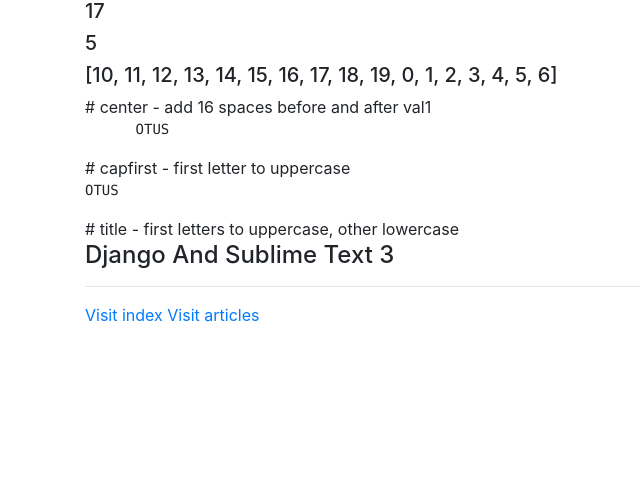
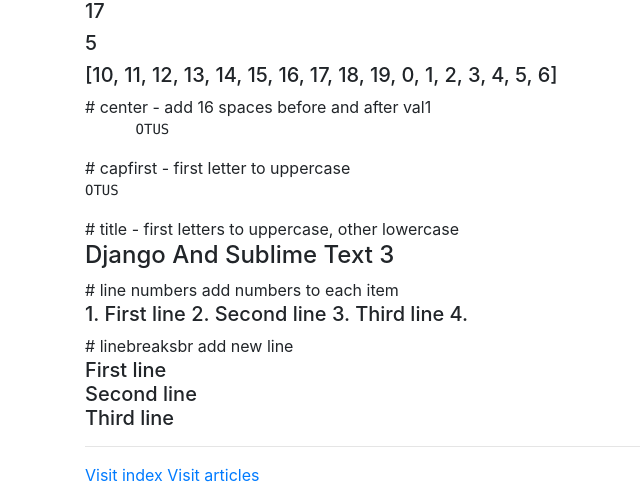
Before and after one commit to DmitryGulitsky/python-django-training, a Django app: page /homepage/articles/ in a window 1280 px wide. Shown: the part 1430-1917 px from the top of the page, without its empty margins (0-640 px from the left). Before the commit the page ends 1752 px from the top, so only its background shows below. Run offline with Django 3.2, Linux system fonts and the light colour scheme; some libraries are stand-ins or nearby versions.

Commit message:
Add 'linenumbers' and 'linebreaksbr' tags to articles. Add comments to tags

```diff
--- a/myproject/homepage/templates/homepage/articles.html
+++ b/myproject/homepage/templates/homepage/articles.html
@@ -91,6 +91,13 @@ Articles
 
 		# title - first letters to uppercase, other lowercase
 		<h4>{{ a_title|title }}</h4>
+
+		# line numbers add numbers to each item
+		<h5>{{ string|linenumbers }}</h5>
+
+		# linebreaksbr add new line
+		<h5>{{ string|linebreaksbr }}</h5>
+
 	</div>
 
 {% endblock %}
--- a/myproject/homepage/views.py
+++ b/myproject/homepage/views.py
@@ -23,7 +23,11 @@ def articles(request):
         'val1': 'OTUS',
         'val2': '<h3>Value 2</h3>',
         'obj': my_obj,
-        'a_title': 'django and sublime text 3'
+        'a_title': 'django and sublime text 3',
+        'string': ('First line\n'
+                   'Second line\n'
+                   'Third line\n'
+                  )
     }
     response = render(request, 'homepage/articles.html', args)
     return response
```
